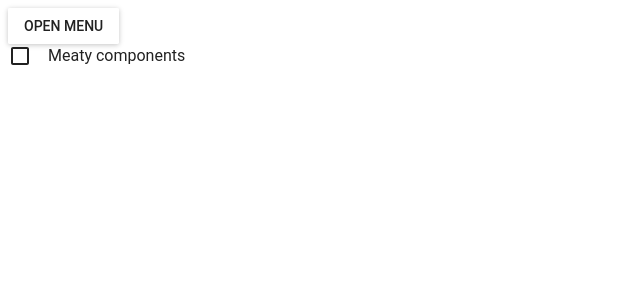
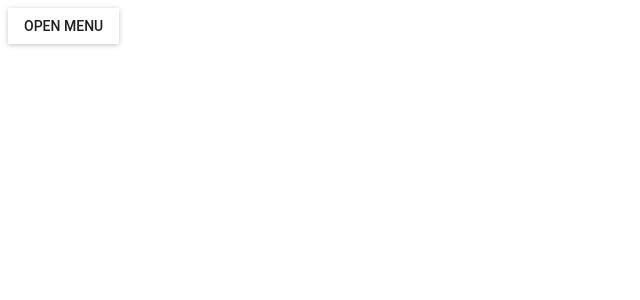
Before and after one commit to Kubzer0/pizza-maker-react-app, a React (Create React App) app: page / in a window 1280 px wide. Shown: the top 300 px of the page, without its empty margins (0-640 px from the left). Built offline with nearby package versions, Linux system fonts and the light colour scheme.

Commit message:
SideBarComponents now placed in SideBar, Meaty components are controlled by checkbox

```diff
--- a/src/App.js
+++ b/src/App.js
@@ -1,7 +1,5 @@
 import React from 'react'
-import MenuItem from 'material-ui/MenuItem'
 import SideBar from './components/SideBar'
-import SideBarComponents from './components/SideBarComponents'
 
 class App extends React.Component {
 
@@ -29,14 +27,11 @@ class App extends React.Component {
         <SideBar
           isDrawerOpen={this.state.isDrawerOpen}
           toggleDrawerState={this.toggleDrawerState}
+          isMeatCheckboxChecked={this.state.isMeatCheckboxChecked}
+          updateMeatCheckboxChecked={() => this.updateMeatCheckboxChecked()}
         >
+        </SideBar>
 
-        </SideBar>
-        <SideBarComponents
-              isMeatCheckboxChecked={this.state.isMeatCheckboxChecked}
-              updateMeatCheckboxChecked={() => this.updateMeatCheckboxChecked()}
-            >
-            </SideBarComponents>
       </div>
     )
   }
--- a/src/components/SideBar.js
+++ b/src/components/SideBar.js
@@ -3,7 +3,10 @@ import Drawer from 'material-ui/Drawer'
 import AppBar from 'material-ui/AppBar'
 import RaisedButton from 'material-ui/RaisedButton'
 
-const SideBar = (props)=> {
+
+import SideBarComponents from './SideBarComponents'
+
+const SideBar = (props) => {
 
     return (
         <div>
@@ -13,6 +16,11 @@ const SideBar = (props)=> {
             />
             <Drawer width={200} openSecondary={true} open={props.isDrawerOpen} >
                 <AppBar title="AppBar" />
+                    <SideBarComponents
+                        isMeatCheckboxChecked={props.isMeatCheckboxChecked}
+                        updateMeatCheckboxChecked={() => props.updateMeatCheckboxChecked()}
+                    >
+                    </SideBarComponents>
             </Drawer>
         </div>
     )
--- a/src/components/SideBarComponents.js
+++ b/src/components/SideBarComponents.js
@@ -1,5 +1,6 @@
 import React from 'react'
 import Checkbox from 'material-ui/Checkbox'
+import MenuItem from 'material-ui/MenuItem'
 
 const styles = {
     block: {
@@ -10,17 +11,19 @@ const styles = {
     },
 }
 
-const SideBarComponents = (props)=> {
-        return (
-            <div style={styles.block}>
+const SideBarComponents = (props) => {
+    return (
+        <div style={styles.block}>
+            <MenuItem>
                 <Checkbox
                     label="Meaty components"
                     checked={props.isMeatCheckboxChecked}
-                    onCheck={()=>props.updateMeatCheckboxChecked()}
+                    onCheck={() => props.updateMeatCheckboxChecked()}
                     style={styles.checkbox}
                 />
-            </div>
-        )
-    }
+            </MenuItem>
+        </div>
+    )
+}
 
 export default SideBarComponents
```
Lines whose indentation alone changed are shown as unchanged.
